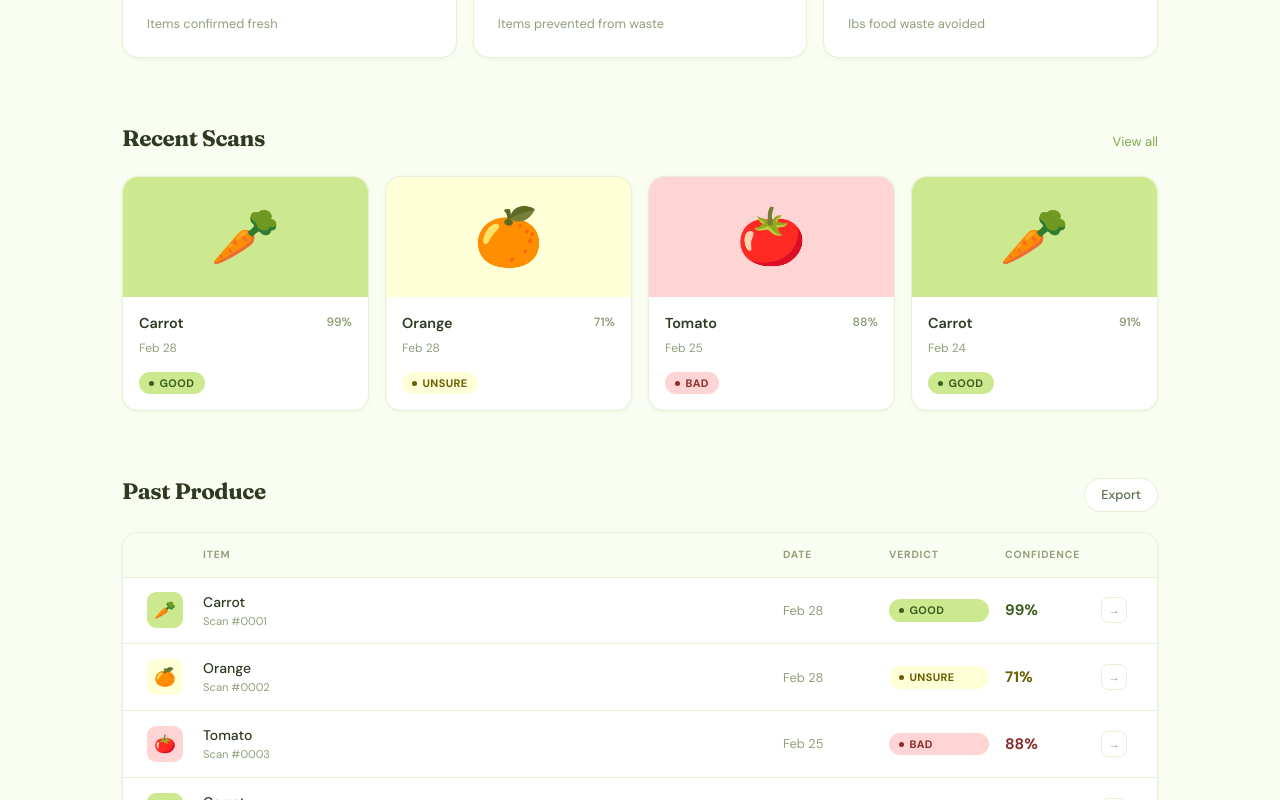
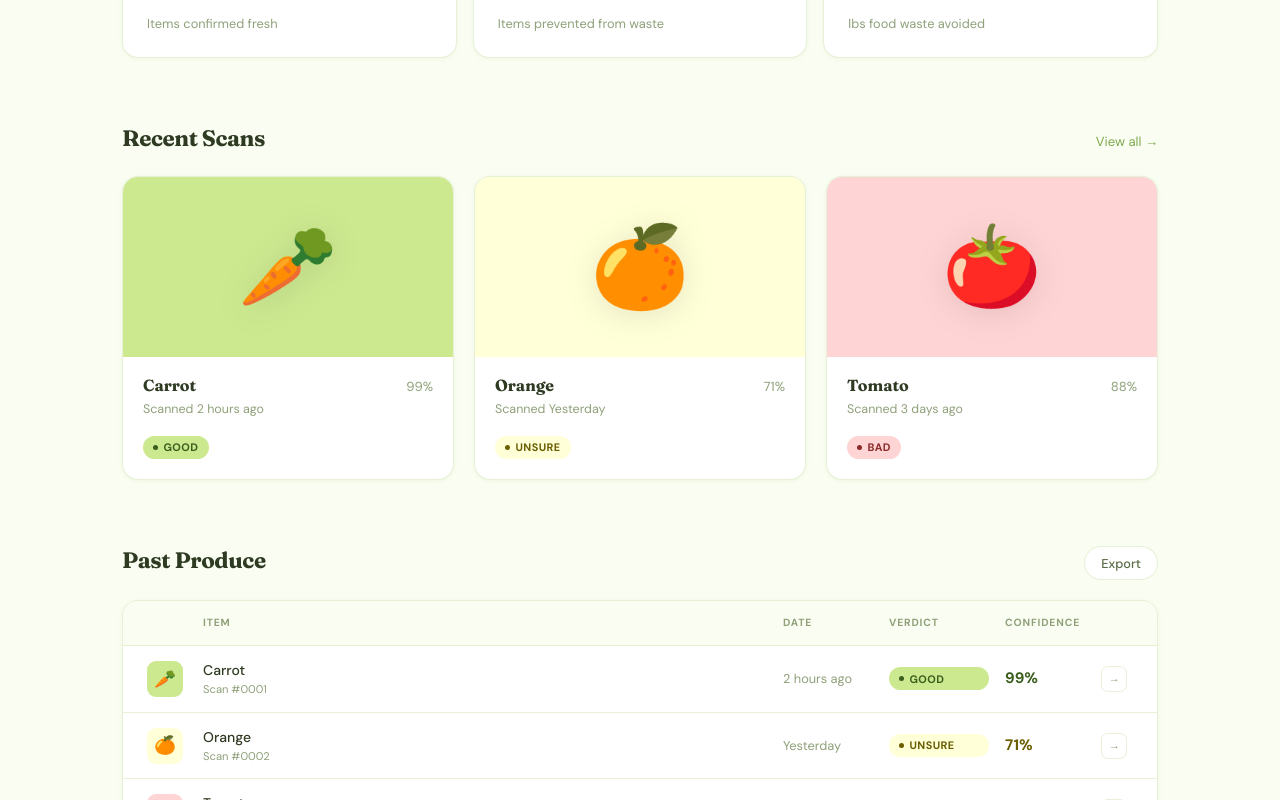
Before and after one commit to akneewhowah/ramnhackathon, a Next.js app: page / in a window 1280 px wide. Shown: the part 800-1600 px from the top of the page. Built offline with nearby package versions, Linux system fonts and the light colour scheme.

Commit message:
change scan grid to display dates differently + more accessible

```diff
--- a/app/globals.css
+++ b/app/globals.css
@@ -378,9 +378,10 @@ body {
 /* scan grid */
 .scan-grid {
   display: grid;
-  grid-template-columns: repeat(4, 1fr);
-  gap: 1rem;
+  grid-template-columns: repeat(3, 1fr);
+  gap: 1.25rem;
 }
+
 .scan-card {
   background: white;
   border: 1.5px solid var(--border);
@@ -391,15 +392,26 @@ body {
   cursor: pointer;
 }
 .scan-card:hover { transform: translateY(-3px); box-shadow: var(--shadow-lg); }
+
 .scan-card-thumb {
-  height: 120px;
-  display: flex; align-items: center; justify-content: center;
-  font-size: 3.5rem;
+  height: 180px;
+  display: flex;
+  align-items: center;
+  justify-content: center;
 }
-.scan-card-body  { padding: 1rem; }
-.scan-card-name  { font-weight: 600; font-size: 0.9rem; color: var(--text); display: flex; justify-content: space-between; margin-bottom: 0.25rem; }
-.scan-card-conf  { font-size: 0.75rem; color: var(--text-lt); }
-.scan-card-date  { font-size: 0.75rem; color: var(--text-lt); margin-bottom: 0.75rem; }
+.scan-card-emoji {
+  font-size: 5rem;
+  /* when using real images, replace w <img>  */
+  filter: drop-shadow(0 4px 16px rgba(0,0,0,0.10));
+}
+
+/*  body */
+.scan-card-body  { padding: 1rem 1.25rem 1.25rem; }
+.scan-card-row   { display: flex; justify-content: space-between; align-items: baseline; margin-bottom: 0.2rem; }
+.scan-card-name  { font-weight: 700; font-size: 1rem; color: var(--text); font-family: var(--font-fraunces), serif; }
+.scan-card-conf  { font-size: 0.82rem; color: var(--text-lt); }
+.scan-card-date  { font-size: 0.78rem; color: var(--text-lt); margin-bottom: 0.875rem; }
+
 
 /* table */
 .table-wrap {
--- a/components/ScanGrid.tsx
+++ b/components/ScanGrid.tsx
@@ -1,34 +1,39 @@
 import { MOCK_SCANS, VERDICT_STYLES } from '@/lib/constants'
 
+// Produce emoji mapped to a large display size for the card thumbnail
+// When real Supabase image URLs are available, swap emoji for <img src={scan.image_url} />
 export default function ScanGrid() {
   return (
     <section id="recent" className="section">
       <div className="section-head">
         <h2 className="section-title">Recent Scans</h2>
-        <a href="/history" className="section-link">View all</a>
+        <a href="/history" className="section-link">View all →</a>
       </div>
 
       <div className="scan-grid">
-        {MOCK_SCANS.map(s => {
+        {MOCK_SCANS.slice(0, 3).map(s => {
           const styles = VERDICT_STYLES[s.verdict]
           return (
-            <div key={s.uuid} className="scan-card">
+            <div key={s.name} className="scan-card">
+
+              {/* Thumbnail — colored bg + large emoji (swap for <img> when using real data) */}
               <div className={`scan-card-thumb ${styles.bg}`}>
-                {s.emoji}
+                <span className="scan-card-emoji">{s.emoji}</span>
               </div>
+
+              {/* Body */}
               <div className="scan-card-body">
-                <div className="scan-card-name">
-                  {s.name}
-                  <span className="scan-card-conf">
-                    {Math.round(s.confidence * 100)}%
-                  </span>
+                <div className="scan-card-row">
+                  <span className="scan-card-name">{s.name}</span>
+                  <span className="scan-card-conf">{Math.round(s.confidence * 100)}%</span>
                 </div>
-                <p className="scan-card-date">{s.date}</p>
+                <p className="scan-card-date">Scanned {s.date}</p>
                 <span className={`verdict-pill ${styles.pill}`}>
                   <span className="verdict-pill-dot" />
                   {s.verdict}
                 </span>
               </div>
+
             </div>
           )
         })}
--- a/lib/constants.ts
+++ b/lib/constants.ts
@@ -10,10 +10,10 @@ export const PRODUCE_TYPES = [
 ]
 
 export const MOCK_SCANS: MockScan[] = [
-  { uuid: 1, emoji: '🥕', name: 'Carrot',    verdict: 'GOOD',   confidence: 0.99, date: 'Feb 28' },
-  {  uuid: 2, emoji: '🍊', name: 'Orange', verdict: 'UNSURE', confidence: 0.71, date: 'Feb 28' },
-  { uuid: 3, emoji: '🍅', name: 'Tomato',      verdict: 'BAD',    confidence: 0.88, date: 'Feb 25' },
-  {  uuid: 4, emoji: '🥕', name: 'Carrot',      verdict: 'GOOD',   confidence: 0.91, date: 'Feb 24' },
+  { uuid: 1, emoji: '🥕', name: 'Carrot',    verdict: 'GOOD',   confidence: 0.99, date: '2 hours ago' },
+  {  uuid: 2, emoji: '🍊', name: 'Orange', verdict: 'UNSURE', confidence: 0.71, date: 'Yesterday' },
+  { uuid: 3, emoji: '🍅', name: 'Tomato',      verdict: 'BAD',    confidence: 0.88, date: '3 days ago' },
+  {  uuid: 4, emoji: '🥕', name: 'Carrot',      verdict: 'GOOD',   confidence: 0.91, date: 'Feb 20' },
 ]
 
 export const VERDICT_STYLES: Record<Verdict, { bg: string; text: string; pill: string }> = {
```
